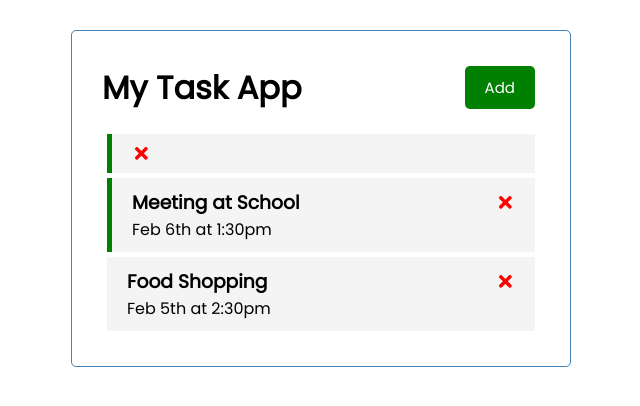
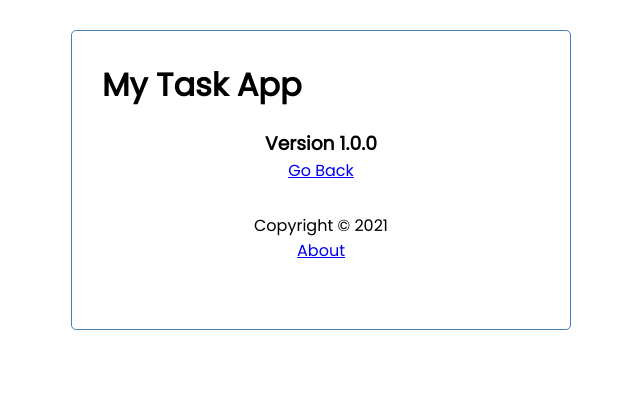
Before and after one commit to nisHcodeX/My-Task-App, a React (Create React App) app: page /About in a window 1280 px wide. Shown: the top 406 px of the page, without its empty margins (319-959 px from the left). Built offline with nearby package versions, Linux system fonts and the light colour scheme; data requests are answered from the project's data file.

Commit message:
Added routing feature

```diff
--- a/db.json
+++ b/db.json
@@ -1,9 +1,5 @@
 {
   "tasks": [
-    {
-      "reminder": true,
-      "id": 1
-    },
     {
       "id": 2,
       "text": "Meeting at School",
@@ -15,6 +11,12 @@
       "text": "Food Shopping",
       "day": "Feb 5th at 2:30pm",
       "reminder": false
+    },
+    {
+      "text": "Docter Appoinment",
+      "day": "Feb 5th at 1:30pm",
+      "reminder": true,
+      "id": 4
     }
   ]
 }
--- a/package.json
+++ b/package.json
@@ -10,6 +10,7 @@
     "react": "^17.0.2",
     "react-dom": "^17.0.2",
     "react-icons": "^4.2.0",
+    "react-router-dom": "^5.2.1",
     "react-scripts": "4.0.3",
     "web-vitals": "^1.1.2"
   },
--- a/src/App.js
+++ b/src/App.js
@@ -1,8 +1,10 @@
 import Header from './components/Header'
+import Footer from './components/Footer'
+import About from './components/About'
 import Tasks from './components/Tasks'
 import AddTask from './components/AddTask'
 import {useState, useEffect} from 'react'
-
+import {BrowserRouter as Router, Route} from 'react-router-dom'
 
 
 function App() {
@@ -86,11 +88,14 @@
     )
     }
   return (
+    <Router>
     <div className="container">
     <Header
     onAdd={()=>setShowAddTask(!showAddTask)}
     showAddTask = {showAddTask}
     />
+     <Route path='/' exact render={(props)=>(
+            <>
             {showAddTask &&  <AddTask
             onAdd={addTask}
             />}
@@ -100,8 +105,13 @@
                    onToggle={toggleTask}
                     />):
         ('No Task to Preview')}
+            </>
+        )} />
+        <Route path='/About' component={About}/>
+        <Footer className='footer'/>
     </div>
-  );
+    </Router>
+  )
 }
 
 export default App;
--- /dev/null
+++ b/src/components/About.js
@@ -0,0 +1,12 @@
+import {Link} from 'react-router-dom'
+
+const About = () => {
+    return (
+        <div className='ver'>
+           <h3>Version 1.0.0</h3>
+           <Link to='/'>Go Back</Link>
+        </div>
+    )
+}
+
+export default About
--- /dev/null
+++ b/src/components/Footer.js
@@ -0,0 +1,11 @@
+import {Link} from 'react-router-dom'
+const Footer = () => {
+    return (
+        <footer className='footer'>
+                <p>Copyright &copy; 2021 </p>
+                <Link to='/About'>About</Link>
+        </footer>
+    )
+}
+
+export default Footer
--- a/src/components/Header.js
+++ b/src/components/Header.js
@@ -1,14 +1,16 @@
 import PropTypes from 'prop-types'
 import Button from './Button'
+import {useLocation} from 'react-router-dom'
 
 const Header = ({title,onAdd,showAddTask}) => {
+    const location = useLocation()
     return(
     <header className='header'>
         <h1>{title} </h1>
-        <Button
+        {location.pathname === '/' && <Button
             color={showAddTask ? 'red': 'green' }
             text={showAddTask ? 'Close' : 'Add'}
-            onClick={onAdd}/>
+            onClick={onAdd}/>}
     </header>
 
     )
--- a/src/index.css
+++ b/src/index.css
@@ -111,5 +111,6 @@
   text-align: center;
 }
 .ver{
+  margin: 20px 0 20px 0;
   text-align: center;
 }
```
Also changed, not shown: 1 other file (tests, documents, lock files or other folders). Lines whose indentation alone changed are shown as unchanged.
